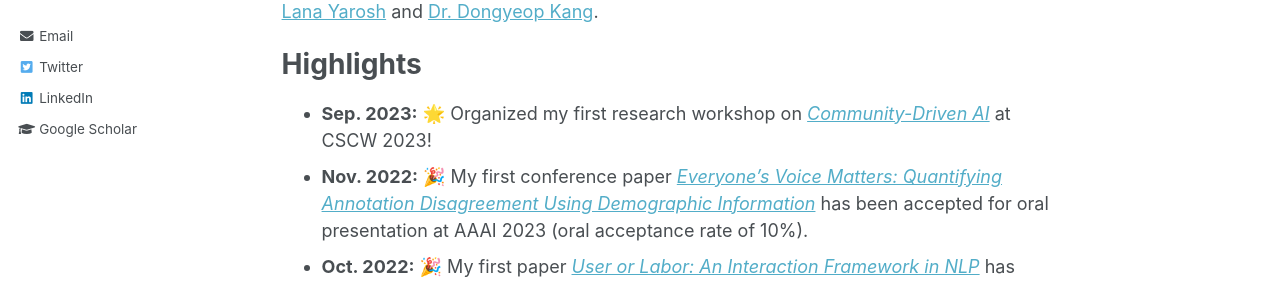
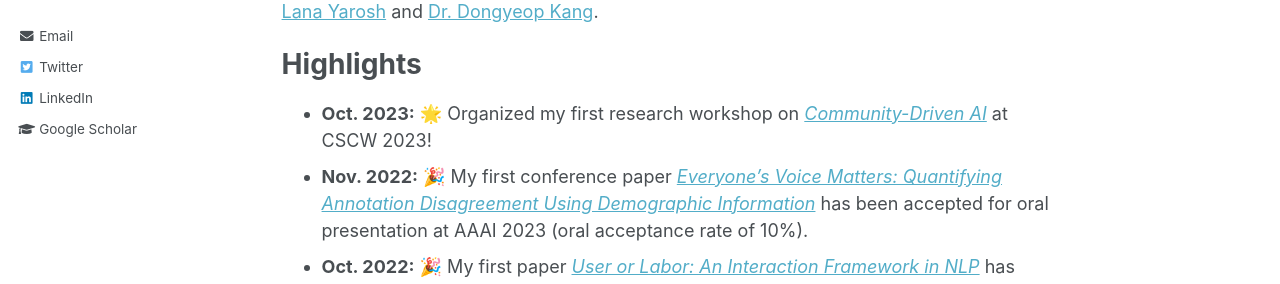
Before and after one commit to RuyuanWan/ruyuanwan.github.io, a Jekyll site: the page built from _pages/about.md, in a window 1280 px wide and 900 px high, scrolled down 589 px. Shown: the part 269-553 px from the top of the window. Built offline with Jekyll 4.4.1, drawn with Linux system fonts in a browser that asks for light colours.

Commit message:
Update about.md

```diff
--- a/_pages/about.md
+++ b/_pages/about.md
@@ -27,7 +27,7 @@ Before my Ph.D., I obtained my Bachelor in [Statistics](https://cla.umn.edu/stat
 
 Highlights
 ======
-* **Sep. 2023:** 🌟 Organized my first research workshop on [*Community-Driven AI*](https://sites.google.com/nd.edu/community-ai-cscw-2023/home?authuser=0) at CSCW 2023!
+* **Oct. 2023:** 🌟 Organized my first research workshop on [*Community-Driven AI*](https://sites.google.com/nd.edu/community-ai-cscw-2023/home?authuser=0) at CSCW 2023!
 * **Nov. 2022:** 🎉 My first conference paper [*Everyone's Voice Matters: Quantifying Annotation Disagreement Using Demographic Information*](https://arxiv.org/pdf/2301.05036v1.pdf) has been accepted for oral presentation at AAAI 2023 (oral acceptance rate of 10%). <br/>
 * **Oct. 2022:** 🎉 My first paper [*User or Labor: An Interaction Framework in NLP*](https://arxiv.org/abs/2211.01553) has been accepted at the Workshop on Data Science with Human in the Loop at the EMNLP 2022!<br/>
 * **Oct. 2020:** 🥇 My first research poster [*How much is a like worth? Engagement and Retention in an Online Health Community*](https://dl.acm.org/doi/abs/10.1145/3406865.3418320) was awarded a recognition for Outstanding Poster at the CSCW 2020!  <br/>
```
